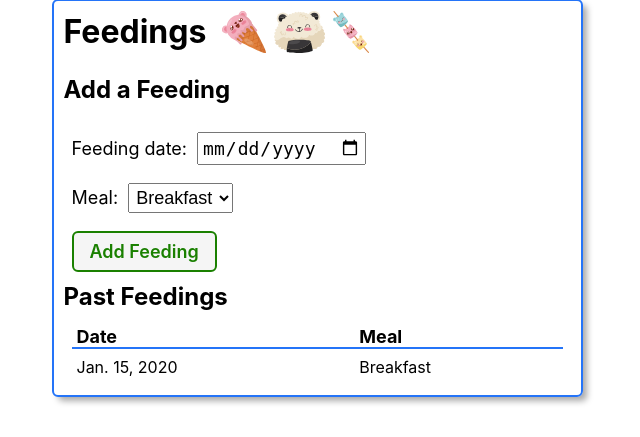
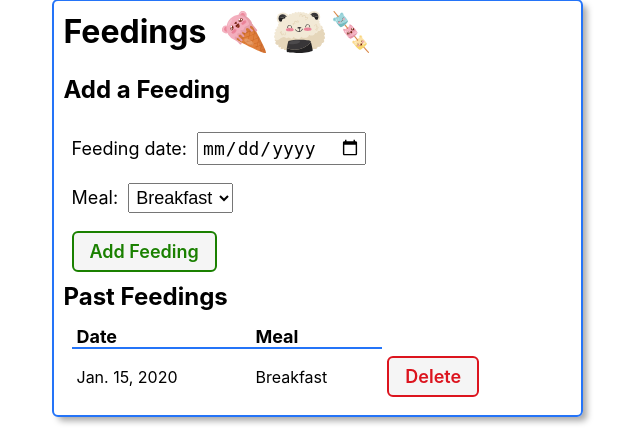
Before and after one commit to OhziiiLov3/django-crud-cat-collector, a Django app: page /cats/1/ in a window 1280 px wide. Shown: the part 402-839 px from the top of the page, without its empty margins (323-963 px from the left). Before the commit the page ends 806 px from the top, so only its background shows below. Run offline with Django 5.2, Linux system fonts and the light colour scheme; tables that the repository leaves empty hold one stand-in row (values such as "Sample post").

Commit message:
feat: add delete btn to feeding table

```diff
--- a/main_app/templates/cats/detail.html
+++ b/main_app/templates/cats/detail.html
@@ -57,6 +57,12 @@
           <tr>
             <td>{{feeding.date}}</td>
             <td>{{feeding.get_meal_display}}</td>
+            <td>
+              <form action="{% url 'delete_feeding' feeding.id %}" method="post" style="display:inline;">
+                {% csrf_token %}
+                <button type="submit" class="btn danger">Delete</button>
+              </form>
+            </td>
           </tr>
         {% endfor %}
       </tbody>
--- a/main_app/urls.py
+++ b/main_app/urls.py
@@ -10,5 +10,6 @@ urlpatterns=[
     path('cats/<int:pk>/update/', views.CatUpdate.as_view(), name='cat-update'),
     path('cats/<int:pk>/delete/', views.CatDelete.as_view(), name='cat-delete'),
     # Feedings
-    path('cats/<int:cat_id>/add-feeding/', views.add_feeding, name='add_feeding')
+    path('cats/<int:cat_id>/add-feeding/', views.add_feeding, name='add_feeding'),
+    path('feedings/<int:feeding_id>/delete-feeding/', views.delete_feeding, name='delete_feeding'),
 ]
--- a/main_app/views.py
+++ b/main_app/views.py
@@ -1,6 +1,6 @@
 from django.shortcuts import render, redirect
 from django.http import HttpResponse
-from .models import Cat
+from .models import Cat, Feeding
 from .forms import FeedingForm
 
 from django.views.generic import CreateView, UpdateView, DeleteView
@@ -57,7 +57,11 @@ def add_feeding(request, cat_id):
     return redirect('cat-detail', cat_id=cat_id)
 
 
-
+def delete_feeding(request, feeding_id):
+    feeding = Feeding.objects.get(id=feeding_id)
+    cat_id = feeding.cat.id
+    feeding.delete()
+    return redirect('cat-detail', cat_id=cat_id)
 
 
 
```
